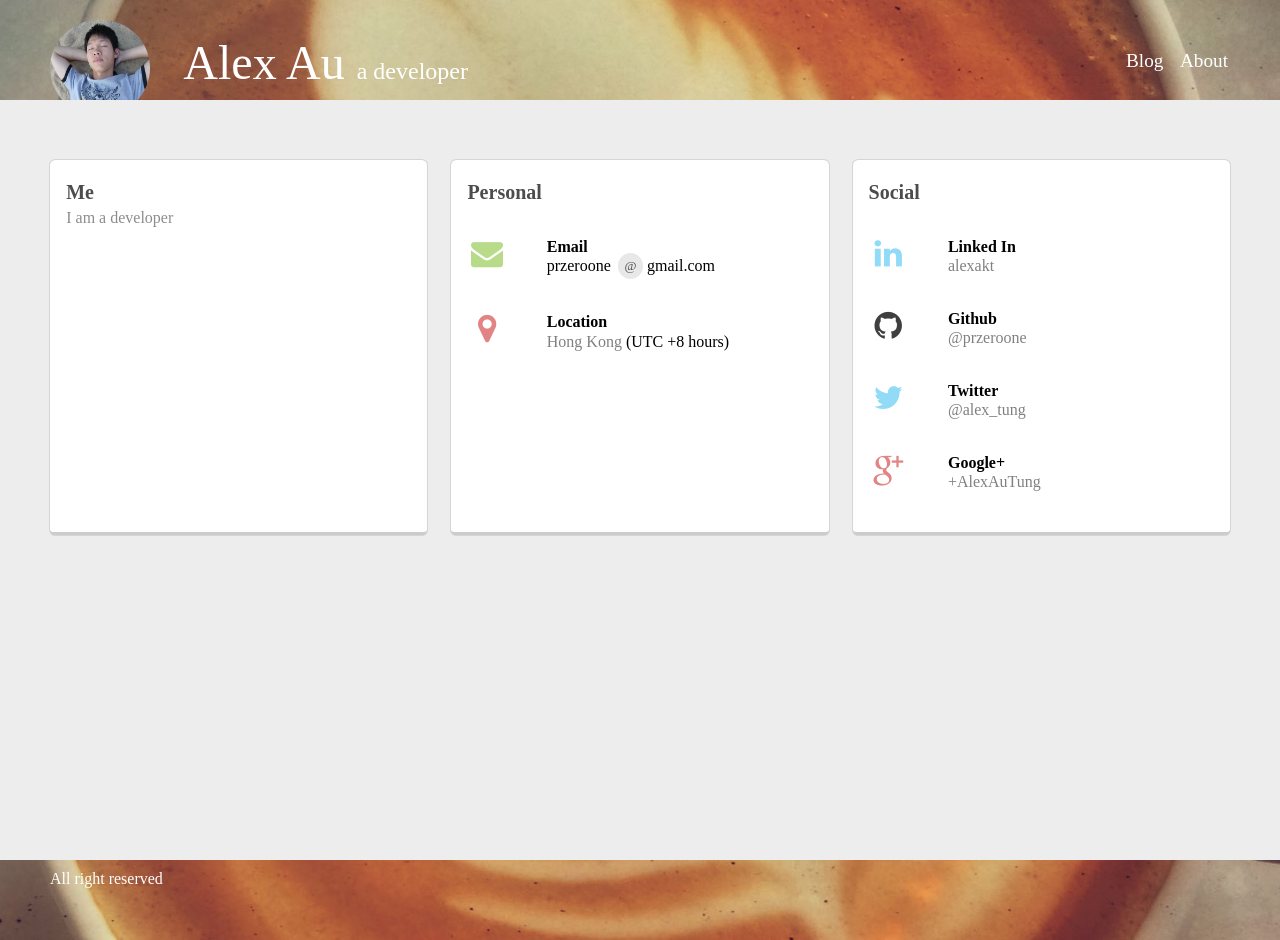
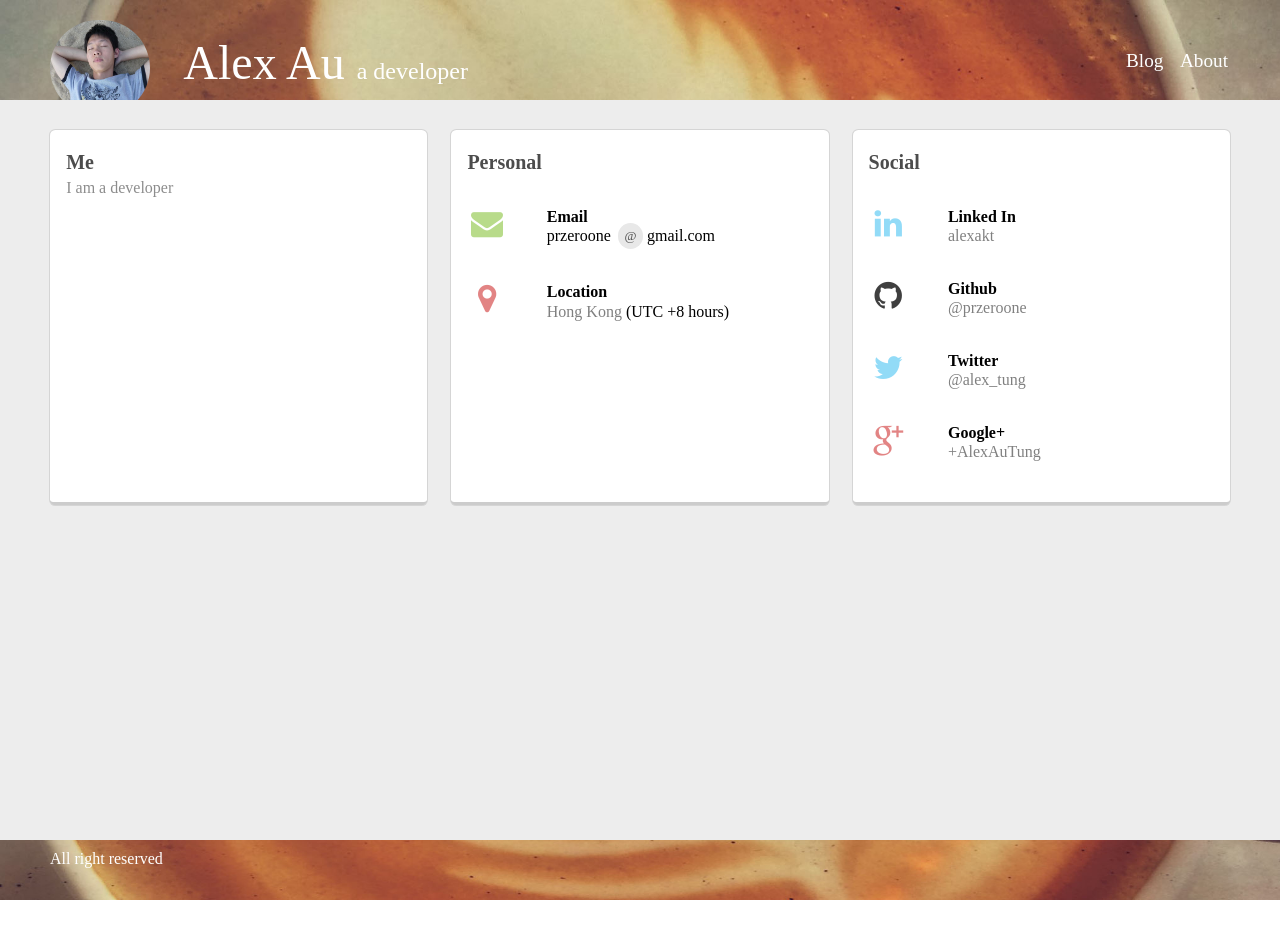
Before and after one commit to przeroone/przeroone.github.io, a Jekyll site: the page built from about/index.html, in a window 1280 px wide. Built offline with Jekyll 4.4.1, drawn with Linux system fonts in a browser that asks for light colours; nearby versions of some CDN libraries; some web fonts are replaced; after the commit the page ends 900 px from its top, so only the background shows below that.

Commit message:
Trim the footer space when scrolling

```diff
--- a/about/index.html
+++ b/about/index.html
@@ -1,7 +1,7 @@
 ---
 layout: app
 ---
-<div class="ui three items" style="margin-top: 50px">
+<div class="ui three items">
   <div class="item">
     <div class="content">
       <div class="name">Me</div>
--- a/stylesheets/app.css
+++ b/stylesheets/app.css
@@ -2,6 +2,7 @@ html, body {
   margin: 0;
   padding: 0;
   min-height: 100%;
+  height: 100%;
   font-family: 'Gentium Book Basic', serif;
   font-size: 16px;
   }
@@ -9,7 +10,7 @@ html, body {
 /*** layout ***/
 #wrapper {
   position: absolute;
-  padding: 100px 0 60px 0;
+  padding: 100px 0 120px 0; /* 160px = content padding + footer padding + footer height */
   top: 0;
   bottom: 0;
   left: 0;
@@ -27,17 +28,17 @@ header {
 
 #content {
   position: relative;
-  padding: 10px 50px;
+  padding: 30px 50px;
   z-index: 1;
   min-height: 100%;
   background-color: #EDEDED;
   }
 
 footer {
-  margin-bottom: -60px;
+  /* margin-bottom: -180px; */
   padding: 10px 50px;
   z-index: -1;
-  height: 60px;
+  height: 40px;
   background: url('/images/footer_bg.jpg') #EDEDED;
   background-size: 100% 100%;
   color: white;
```
